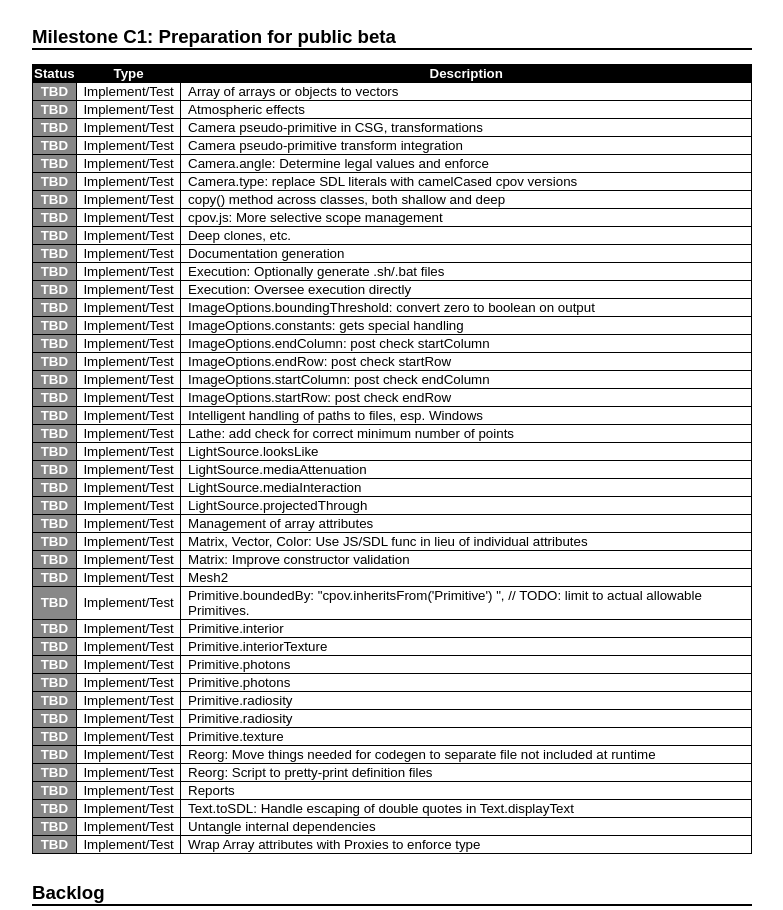
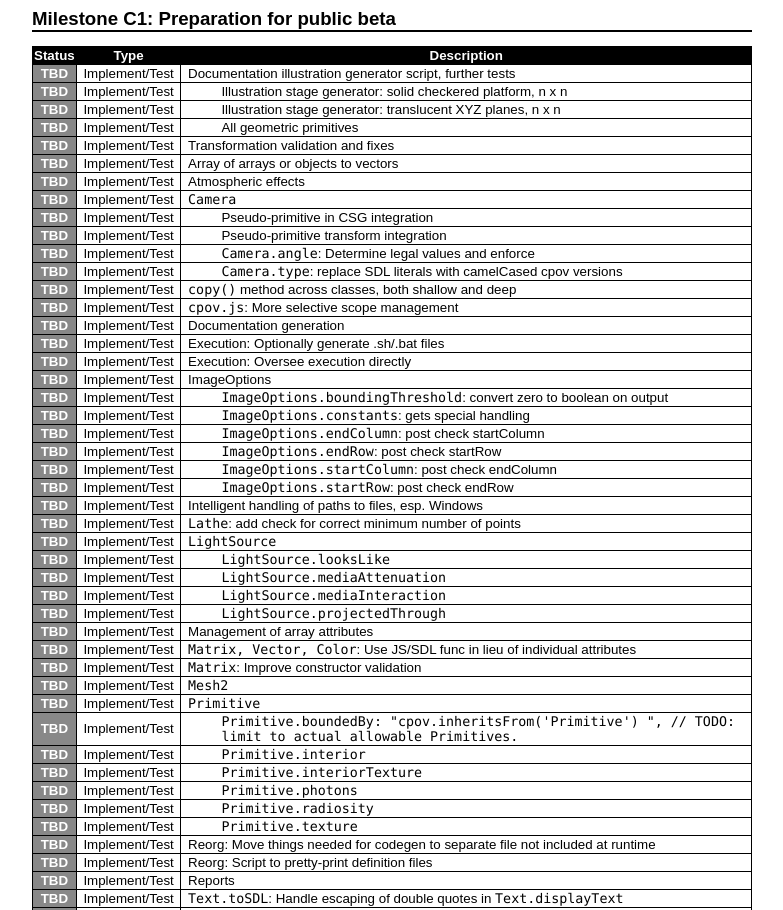
Before and after one commit to eodell6502/cephalopov, a website: page docs/index.html in a window 1280 px wide. Shown: the part 2556-3466 px from the top of the page, without its empty margins (248-1031 px from the left). Drawn offline with Linux system fonts and the light colour scheme.

Commit message:
C1 planning

```diff
--- a/docs/index.html
+++ b/docs/index.html
@@ -37,6 +37,9 @@
     table.sgrid td.working { text-align: center; background-color: yellow; color: red;    font-weight: bold; white-space: nowrap; }
     table.sgrid td.done    { text-align: center; background-color: green;  color: white;  font-weight: bold; white-space: nowrap; }
     table.sgrid td.tbd     { text-align: center; background-color: #888;   color: white;  font-weight: bold; white-space: nowrap; }
+    table.sgrid td.subtask { padding-left: 3em; }
+
+    table.todo { width: 100%; }
 
 </style>
 </head>
@@ -233,7 +236,7 @@ different functions, and look at the results of a rendering.</p>
 
 <h3>Milestone C0: Core system implementation and shakedown</h3>
 
-<table class='sgrid'>
+<table class='sgrid todo'>
     <thead>
         <tr>
             <th>Status</th>
@@ -243,22 +246,21 @@ different functions, and look at the results of a rendering.</p>
     <thead><tbody>
         <!-- <tr><td></td><td></td><td></td></tr> -->
         <tr><td class='working'>In Progress</td><td>Implement</td><td>Regression test script(s)</td></tr>
-        <tr><td class='pending'>Pending</td><td>Test/Implement</td><td>Ease-of-use refinements for initializers and assignments, esp. <code>Vector*/Color</code> and <code>Matrix</code></td></tr>
-        <tr><td class='pending'>Pending</td><td>Test/Implement</td><td>Documentation illustration generator script, further tests</td></tr>
-        <tr><td class='pending'>Pending</td><td>Test/Implement</td><td>Compact output format for triangles in Mesh</td></tr>
-        <tr><td class='pending'>Pending</td><td>Test/Implement</td><td>uvVectors member in Triangle, ck Mesh compatibility.</td></tr>
-        <tr><td class='pending'>Pending</td><td>Test/Implement</td><td>Optional skip first indent in toSDL functions</td></tr>
-        <tr><td class='done'>Done</td><td>Test/Implement</td><td>"<code>stamp()</code>" (come up with better name? snapshot?)</td></tr>
-        <tr><td class='done'>Done</td><td>Test/Implement</td><td><code>--preamble</code></td></tr>
-        <tr><td class='done'>Done</td><td>Test/Implement</td><td><code>--sdlIncludes</code></td></tr>
+        <tr><td class='pending'>Pending</td><td>Implement/Test</td><td>Ease-of-use refinements for initializers and assignments, esp. <code>Vector*/Color</code> and <code>Matrix</code></td></tr>
+        <tr><td class='pending'>Pending</td><td>Implement/Test</td><td>Compact output format for triangles in Mesh</td></tr>
+        <tr><td class='pending'>Pending</td><td>Implement/Test</td><td>uvVectors member in Triangle, ck Mesh compatibility.</td></tr>
+        <tr><td class='pending'>Pending</td><td>Implement/Test</td><td>Optional skip first indent in toSDL functions</td></tr>
+        <tr><td class='done'>Done</td><td>Implement/Test</td><td>"<code>stamp()</code>" (come up with better name? snapshot?)</td></tr>
+        <tr><td class='done'>Done</td><td>Implement/Test</td><td><code>--preamble</code></td></tr>
+        <tr><td class='done'>Done</td><td>Implement/Test</td><td><code>--sdlIncludes</code></td></tr>
         <tr><td class='done'>Done</td><td>Implement</td><td><code>--debug</code> levels as with <code>--verbose</code></td></tr>
         <tr><td class='done'>Done</td><td>Implement</td><td>Allow fatal errors if <code>cpov.debug == 2</code></td></tr>
         <tr><td class='done'>Done</td><td>Implement</td><td>Debug log if <code>cpov.debug == 2</code></td></tr>
         <tr><td class='done'>Done</td><td>Implement</td><td>Route all <code>cpov.error</code> messages to debug log if applicable.</td></tr>
         <tr><td class='done'>Done</td><td>Test</td><td>imageOptions</td></tr>
         <tr><td class='done'>Done</td><td>Test</td><td>globalSettings</td></tr>
-        <tr><td class='done'>Done</td><td>Test/Implement</td><td>For Color vectors in globalSettings, add .toPlainRGBVector</td></tr>
-        <tr><td class='done'>Done</td><td>Test/Implement</td><td>For array output generally, add .join(", ") for readability over native .toString()</td></tr>
+        <tr><td class='done'>Done</td><td>Implement/Test</td><td>For Color vectors in globalSettings, add .toPlainRGBVector</td></tr>
+        <tr><td class='done'>Done</td><td>Implement/Test</td><td>For array output generally, add .join(", ") for readability over native .toString()</td></tr>
         <tr><td class='done'>Done</td><td>Test</td><td>bicubicPatch</td></tr>
         <tr><td class='done'>Done</td><td>Test</td><td>blob</td></tr>
         <tr><td class='done'>Done</td><td>Test</td><td>box</td></tr>
@@ -267,7 +269,7 @@ different functions, and look at the results of a rendering.</p>
         <tr><td class='done'>Done</td><td>Test</td><td>cylinder</td></tr>
         <tr><td class='done'>Done</td><td>Test</td><td>disc</td></tr>
         <tr><td class='done'>Done</td><td>Test</td><td>heightField</td></tr>
-        <tr><td class='done'>Done</td><td>Test/Implement</td><td>isoSurface + IsoSurface.toSDL</td></tr>
+        <tr><td class='done'>Done</td><td>Implement/Test</td><td>isoSurface + IsoSurface.toSDL</td></tr>
         <tr><td class='done'>Done</td><td>Test</td><td>juliaFractal</td></tr>
         <tr><td class='done'>Done</td><td>Test</td><td>lathe</td></tr>
         <tr><td class='done'>Done</td><td>Test</td><td>mesh</td></tr>
@@ -293,14 +295,14 @@ different functions, and look at the results of a rendering.</p>
         <tr><td class='done'>Done</td><td>Test</td><td>CSG: difference</td></tr>
         <tr><td class='done'>Done</td><td>Test</td><td>Special: camera</td></tr>
         <tr><td class='done'>Done</td><td>Test</td><td>Special: lightSource</td></tr>
-        <tr><td class='done'>Done</td><td>Test/Implement</td><td>Respect <code>imageOptions.createIni</code></td></tr>
+        <tr><td class='done'>Done</td><td>Implement/Test</td><td>Respect <code>imageOptions.createIni</code></td></tr>
     </tbody>
 </table>
 
 
 <h3>Milestone C1: Preparation for public beta</h3>
 
-<table class='sgrid'>
+<table class='sgrid todo'>
     <thead>
         <tr>
             <th>Status</th>
@@ -309,46 +311,52 @@ different functions, and look at the results of a rendering.</p>
         </tr>
     <thead><tbody>
         <!-- <tr><td></td><td></td><td></td></tr> -->
+        <tr><td class='tbd'>TBD</td><td>Implement/Test</td><td>Documentation illustration generator script, further tests</td></tr>
+            <tr><td class='tbd'>TBD</td><td>Implement/Test</td><td class='subtask'>Illustration stage generator: solid checkered platform, n x n</td></tr>
+            <tr><td class='tbd'>TBD</td><td>Implement/Test</td><td class='subtask'>Illustration stage generator: translucent XYZ planes, n x n</td></tr>
+            <tr><td class='tbd'>TBD</td><td>Implement/Test</td><td class='subtask'>All geometric primitives</td></tr>
+        <tr><td class='tbd'>TBD</td><td>Implement/Test</td><td>Transformation validation and fixes</td></tr>
         <tr><td class='tbd'>TBD</td><td>Implement/Test</td><td>Array of arrays or objects to vectors</td></tr>
         <tr><td class='tbd'>TBD</td><td>Implement/Test</td><td>Atmospheric effects</td></tr>
-        <tr><td class='tbd'>TBD</td><td>Implement/Test</td><td>Camera pseudo-primitive in CSG, transformations</td></tr>
-        <tr><td class='tbd'>TBD</td><td>Implement/Test</td><td>Camera pseudo-primitive transform integration</td></tr>
-        <tr><td class='tbd'>TBD</td><td>Implement/Test</td><td>Camera.angle: Determine legal values and enforce</td></tr>
-        <tr><td class='tbd'>TBD</td><td>Implement/Test</td><td>Camera.type: replace SDL literals with camelCased cpov versions</td></tr>
-        <tr><td class='tbd'>TBD</td><td>Implement/Test</td><td>copy() method across classes, both shallow and deep</td></tr>
-        <tr><td class='tbd'>TBD</td><td>Implement/Test</td><td>cpov.js: More selective scope management</td></tr>
-        <tr><td class='tbd'>TBD</td><td>Implement/Test</td><td>Deep clones, etc.</td></tr>
+        <tr><td class='tbd'>TBD</td><td>Implement/Test</td><td><code>Camera</code></td></tr>
+            <tr><td class='tbd'>TBD</td><td>Implement/Test</td><td class='subtask'>Pseudo-primitive in CSG integration</td></tr>
+            <tr><td class='tbd'>TBD</td><td>Implement/Test</td><td class='subtask'>Pseudo-primitive transform integration</td></tr>
+            <tr><td class='tbd'>TBD</td><td>Implement/Test</td><td class='subtask'><code>Camera.angle</code>: Determine legal values and enforce</td></tr>
+            <tr><td class='tbd'>TBD</td><td>Implement/Test</td><td class='subtask'><code>Camera.type</code>: replace SDL literals with camelCased cpov versions</td></tr>
+        <tr><td class='tbd'>TBD</td><td>Implement/Test</td><td><code>copy()</code> method across classes, both shallow and deep</td></tr>
+        <tr><td class='tbd'>TBD</td><td>Implement/Test</td><td><code>cpov.js</code>: More selective scope management</td></tr>
         <tr><td class='tbd'>TBD</td><td>Implement/Test</td><td>Documentation generation</td></tr>
         <tr><td class='tbd'>TBD</td><td>Implement/Test</td><td>Execution: Optionally generate .sh/.bat files</td></tr>
         <tr><td class='tbd'>TBD</td><td>Implement/Test</td><td>Execution: Oversee execution directly</td></tr>
-        <tr><td class='tbd'>TBD</td><td>Implement/Test</td><td>ImageOptions.boundingThreshold: convert zero to boolean on output</td></tr>
-        <tr><td class='tbd'>TBD</td><td>Implement/Test</td><td>ImageOptions.constants: gets special handling</td></tr>
-        <tr><td class='tbd'>TBD</td><td>Implement/Test</td><td>ImageOptions.endColumn: post check startColumn</td></tr>
-        <tr><td class='tbd'>TBD</td><td>Implement/Test</td><td>ImageOptions.endRow: post check startRow</td></tr>
-        <tr><td class='tbd'>TBD</td><td>Implement/Test</td><td>ImageOptions.startColumn: post check endColumn</td></tr>
-        <tr><td class='tbd'>TBD</td><td>Implement/Test</td><td>ImageOptions.startRow: post check endRow</td></tr>
+        <tr><td class='tbd'>TBD</td><td>Implement/Test</td><td>ImageOptions</td></tr>
+            <tr><td class='tbd'>TBD</td><td>Implement/Test</td><td class='subtask'><code>ImageOptions.boundingThreshold</code>: convert zero to boolean on output</td></tr>
+            <tr><td class='tbd'>TBD</td><td>Implement/Test</td><td class='subtask'><code>ImageOptions.constants</code>: gets special handling</td></tr>
+            <tr><td class='tbd'>TBD</td><td>Implement/Test</td><td class='subtask'><code>ImageOptions.endColumn</code>: post check startColumn</td></tr>
+            <tr><td class='tbd'>TBD</td><td>Implement/Test</td><td class='subtask'><code>ImageOptions.endRow</code>: post check startRow</td></tr>
+            <tr><td class='tbd'>TBD</td><td>Implement/Test</td><td class='subtask'><code>ImageOptions.startColumn</code>: post check endColumn</td></tr>
+            <tr><td class='tbd'>TBD</td><td>Implement/Test</td><td class='subtask'><code>ImageOptions.startRow</code>: post check endRow</td></tr>
         <tr><td class='tbd'>TBD</td><td>Implement/Test</td><td>Intelligent handling of paths to files, esp. Windows</td></tr>
-        <tr><td class='tbd'>TBD</td><td>Implement/Test</td><td>Lathe: add check for correct minimum number of points</td></tr>
-        <tr><td class='tbd'>TBD</td><td>Implement/Test</td><td>LightSource.looksLike</td></tr>
-        <tr><td class='tbd'>TBD</td><td>Implement/Test</td><td>LightSource.mediaAttenuation</td></tr>
-        <tr><td class='tbd'>TBD</td><td>Implement/Test</td><td>LightSource.mediaInteraction</td></tr>
-        <tr><td class='tbd'>TBD</td><td>Implement/Test</td><td>LightSource.projectedThrough</td></tr>
+        <tr><td class='tbd'>TBD</td><td>Implement/Test</td><td><code>Lathe</code>: add check for correct minimum number of points</td></tr>
+        <tr><td class='tbd'>TBD</td><td>Implement/Test</td><td><code>LightSource</code></td></tr>
+        <tr><td class='tbd'>TBD</td><td>Implement/Test</td><td class='subtask'><code>LightSource.looksLike</code></td></tr>
+        <tr><td class='tbd'>TBD</td><td>Implement/Test</td><td class='subtask'><code>LightSource.mediaAttenuation</code></td></tr>
+        <tr><td class='tbd'>TBD</td><td>Implement/Test</td><td class='subtask'><code>LightSource.mediaInteraction</code></td></tr>
+        <tr><td class='tbd'>TBD</td><td>Implement/Test</td><td class='subtask'><code>LightSource.projectedThrough</code></td></tr>
         <tr><td class='tbd'>TBD</td><td>Implement/Test</td><td>Management of array attributes</td></tr>
-        <tr><td class='tbd'>TBD</td><td>Implement/Test</td><td>Matrix, Vector, Color: Use JS/SDL func in lieu of individual attributes</td></tr>
-        <tr><td class='tbd'>TBD</td><td>Implement/Test</td><td>Matrix: Improve constructor validation</td></tr>
-        <tr><td class='tbd'>TBD</td><td>Implement/Test</td><td>Mesh2</td></tr>
-        <tr><td class='tbd'>TBD</td><td>Implement/Test</td><td>Primitive.boundedBy: "cpov.inheritsFrom('Primitive') ",  // TODO: limit to actual allowable Primitives.</td></tr>
-        <tr><td class='tbd'>TBD</td><td>Implement/Test</td><td>Primitive.interior</td></tr>
-        <tr><td class='tbd'>TBD</td><td>Implement/Test</td><td>Primitive.interiorTexture</td></tr>
-        <tr><td class='tbd'>TBD</td><td>Implement/Test</td><td>Primitive.photons</td></tr>
-        <tr><td class='tbd'>TBD</td><td>Implement/Test</td><td>Primitive.photons</td></tr>
-        <tr><td class='tbd'>TBD</td><td>Implement/Test</td><td>Primitive.radiosity</td></tr>
-        <tr><td class='tbd'>TBD</td><td>Implement/Test</td><td>Primitive.radiosity</td></tr>
-        <tr><td class='tbd'>TBD</td><td>Implement/Test</td><td>Primitive.texture</td></tr>
+        <tr><td class='tbd'>TBD</td><td>Implement/Test</td><td><code>Matrix, Vector, Color</code>: Use JS/SDL func in lieu of individual attributes</td></tr>
+        <tr><td class='tbd'>TBD</td><td>Implement/Test</td><td><code>Matrix</code>: Improve constructor validation</td></tr>
+        <tr><td class='tbd'>TBD</td><td>Implement/Test</td><td><code>Mesh2</code></td></tr>
+        <tr><td class='tbd'>TBD</td><td>Implement/Test</td><td><code>Primitive</code></td></tr>
+            <tr><td class='tbd'>TBD</td><td>Implement/Test</td><td class='subtask'><code>Primitive.boundedBy: "cpov.inheritsFrom('Primitive') ",  // TODO: limit to actual allowable Primitives.</code></td></tr>
+            <tr><td class='tbd'>TBD</td><td>Implement/Test</td><td class='subtask'><code>Primitive.interior</code></td></tr>
+            <tr><td class='tbd'>TBD</td><td>Implement/Test</td><td class='subtask'><code>Primitive.interiorTexture</code></td></tr>
+            <tr><td class='tbd'>TBD</td><td>Implement/Test</td><td class='subtask'><code>Primitive.photons</code></td></tr>
+            <tr><td class='tbd'>TBD</td><td>Implement/Test</td><td class='subtask'><code>Primitive.radiosity</code></td></tr>
+            <tr><td class='tbd'>TBD</td><td>Implement/Test</td><td class='subtask'><code>Primitive.texture</code></td></tr>
         <tr><td class='tbd'>TBD</td><td>Implement/Test</td><td>Reorg: Move things needed for codegen to separate file not included at runtime</td></tr>
         <tr><td class='tbd'>TBD</td><td>Implement/Test</td><td>Reorg: Script to pretty-print definition files</td></tr>
         <tr><td class='tbd'>TBD</td><td>Implement/Test</td><td>Reports</td></tr>
-        <tr><td class='tbd'>TBD</td><td>Implement/Test</td><td>Text.toSDL: Handle escaping of double quotes in Text.displayText</td></tr>
+        <tr><td class='tbd'>TBD</td><td>Implement/Test</td><td><code>Text.toSDL</code>: Handle escaping of double quotes in <code>Text.displayText</code></td></tr>
         <tr><td class='tbd'>TBD</td><td>Implement/Test</td><td>Untangle internal dependencies</td></tr>
         <tr><td class='tbd'>TBD</td><td>Implement/Test</td><td>Wrap Array attributes with Proxies to enforce type</td></tr>
     </tbody>
@@ -356,7 +364,7 @@ different functions, and look at the results of a rendering.</p>
 
 <h3>Backlog</h3>
 
-<table class='sgrid'>
+<table class='sgrid todo'>
     <thead>
         <tr>
             <th>Status</th>
```
